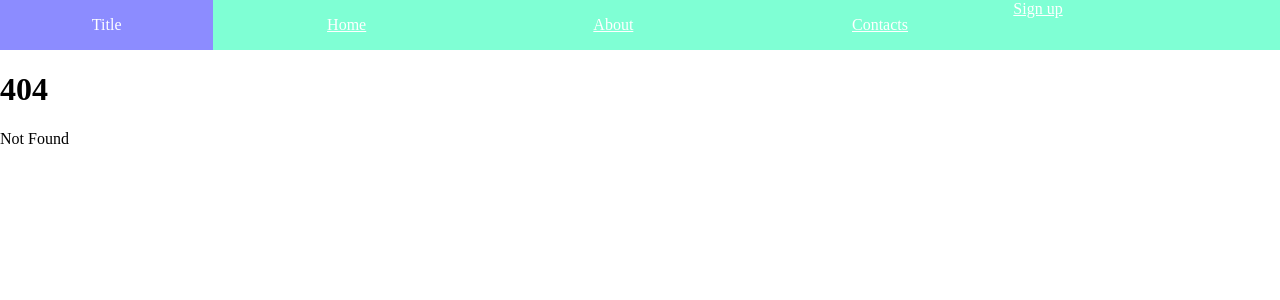
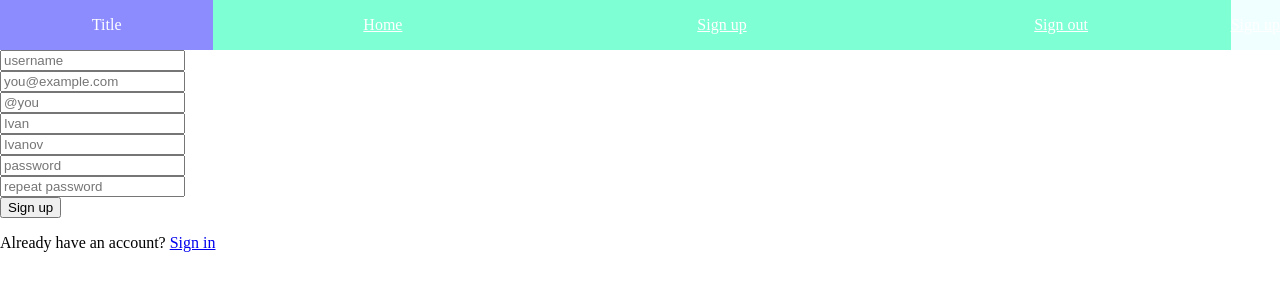
Before and after one commit to IU-Capstone-Project-2024/Team-44, a SvelteKit app in the folder frontend/temp-name/: page /signup in a window 1280 px wide. Before the commit this address had no page. Shown: the top 300 px of the page. Built offline with nearby package versions, Linux system fonts and the light colour scheme.

Commit message:
prepared sign(in/up/out) endpoints for connecting with backend

```diff
--- /dev/null
+++ b/frontend/temp-name/src/data-store.js
@@ -0,0 +1,9 @@
+import { writable } from "svelte/store";
+
+
+export const DataStore = writable([
+    {type: "note", id: 0, content: "test", date: "01-01-1970"}
+])
+
+export const AuthStore = writable({
+})
--- a/frontend/temp-name/src/routes/+layout.svelte
+++ b/frontend/temp-name/src/routes/+layout.svelte
@@ -1,6 +1,8 @@
 <script lang="ts">
-    import Header from "../static/Header.svelte";
+    import Navbar from "../static/Navbar.svelte";
 </script>
 
-<Header></Header>
-<slot></slot>
+<Navbar></Navbar>
+<div class="mainbody">
+    <slot />
+</div>
--- /dev/null
+++ b/frontend/temp-name/src/routes/signup/+page.svelte
@@ -0,0 +1,77 @@
+<script lang="ts">
+    import { AuthStore } from "../../data-store";
+    let username = ""
+    let email = ""
+    let first_name = ""
+    let last_name = ""
+    let telegram_id = ""
+    let password = ""
+    let repeat_password = ""
+    let showInvalidForm = false
+    let signupError = false
+    let signupSuccess = false
+
+    let validFields = () => {
+        return username.length > 0
+        && email.length > 0
+        && telegram_id[0] == "@"
+        && first_name.length > 0
+        && last_name.length > 0
+        && password.length > 0
+        && repeat_password == password
+    }
+
+    let handleSubmit = () => {
+        if (!validFields()){
+            showInvalidForm = true;
+            return
+        }
+        const endpoint = "http://localhost:8000/api/signup/"
+        let sendData = new FormData()
+        sendData.append("username", username)
+        sendData.append("email", email)
+        sendData.append("first_name", first_name)
+        sendData.append("last_name", last_name)
+        sendData.append("telegram_id", telegram_id)
+        sendData.append("password", password)
+        fetch(endpoint, {method: 'POST', body: sendData}).then(response => response.json()).then(
+        ).catch(error => signupError = true)
+        if (!signupError) signupSuccess = true
+    }
+</script>
+{#if showInvalidForm}
+    <h4 class="color:red">Form data is not valid!</h4>
+{/if}
+{#if signupError}
+    <h4 class="color:red">Server error</h4>
+{/if}
+<form class="login-card" on:submit={handleSubmit}>
+    <div class="fieldiv">
+        <input type="text" bind:value={username} placeholder="username">
+    </div>
+    <div class="fieldiv">
+        <input type="email" bind:value={email} placeholder="you@example.com">
+    </div>
+    <div class="fieldiv">
+        <input type="text" bind:value={telegram_id} placeholder="@you">
+    </div>
+    <div class="fieldiv">
+        <input type="text" bind:value={first_name} placeholder="Ivan">
+    </div>
+    <div class="fieldiv">
+        <input type="text" bind:value={last_name} placeholder="Ivanov">
+    </div>
+    <div class="fieldiv">
+        <input type="password" bind:value={password} placeholder="password">
+    </div>
+    <div class="fieldiv">
+        <input type="password" bind:value={repeat_password} placeholder="repeat password">
+    </div>
+
+    <button type="submit">Sign up</button>
+</form>
+{#if signupSuccess && !signupError}
+    <h4 class="color: green">Sign up successful!</h4>
+    <p>Go to <a href="/signin">sign in</a>. </p>
+{/if}
+<p>Already have an account? <a href="/signin">Sign in</a></p>
--- a/frontend/temp-name/src/static/Header.svelte
+++ b/frontend/temp-name/src/static/Navbar.svelte
@@ -1,10 +1,11 @@
 <script lang="ts">
-    let links = [{text: "Home", link: "/home"}, {text: "About", link: "/about"}, {text: "Contacts", link: "/contacts"}]
+    import { AuthStore } from "../data-store";
+    let links = [{text: "Home", link: "/home"}, {text: "Sign up", link: "/signup"}, {text: "Sign out", link: "/signout"}]
 </script>
 
 
 
-<header>
+<nav>
     <div class="title">
         <p class="title-text">Title</p>
     </div>
@@ -12,14 +13,14 @@
         {#each links as {text, link}, index(text)}
         <a href="{link}"><p>{text}</p></a>
         {/each}
-        <div class="sign-in">
-            <a href="/signup">Sign up</a>
+        <div class="sign-up">
+            <a href="/signup"><p>Sign up</p></a>
         </div>
     </div>
-</header>
+</nav>
 
 <style>
-    header {
+    nav {
         height: min(10vh, 100);
         display: flex;
         flex-direction: row;
@@ -54,15 +55,6 @@
         color: white;
         border: 1 dotted red;
     }
-    .sign-in {
-        flex: 25;
-        justify-content: center;
-        align-items: center;
-        min-width: 10vw;
-        background-color: aquamarine;
-        color: white;
-        border: 1 dotted red;
-    }
     p {
         text-align: center;
     }
```
Also changed, not shown: frontend/temp-name/src/routes/signin/+page.svelte (added, +56 -0 lines), frontend/temp-name/src/routes/signout/+page.svelte (added, +20 -0 lines).
